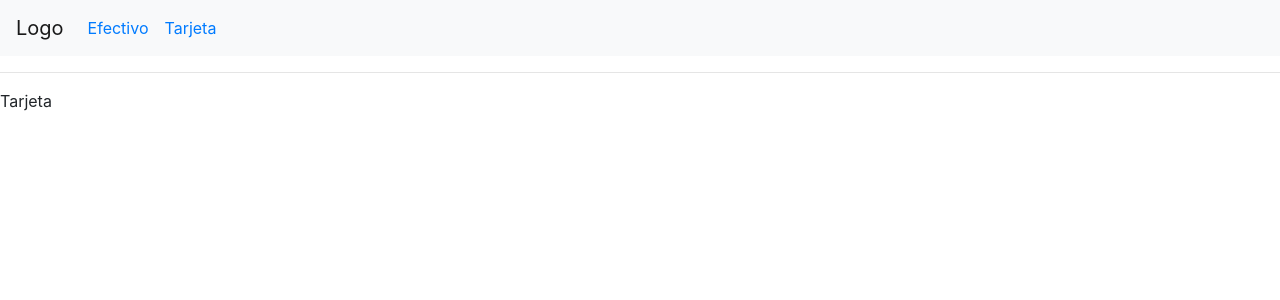
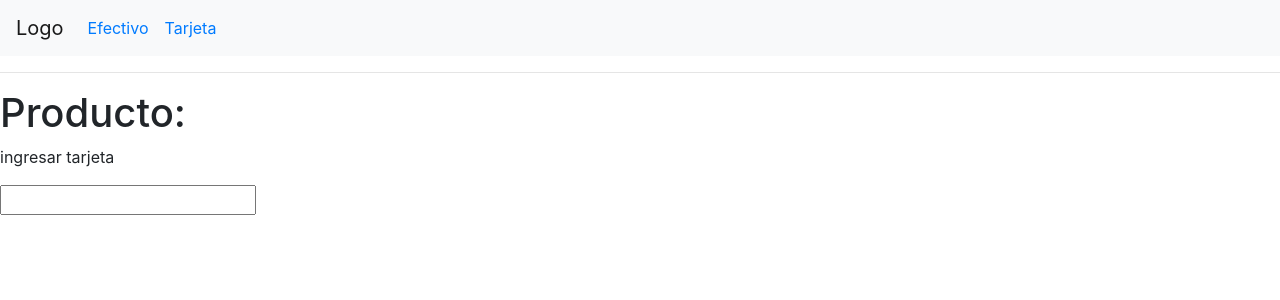
Before and after one commit to yennyelizabeth/square-pos, a React (Create React App) app: page /card in a window 1280 px wide. Shown: the top 300 px of the page. Built offline with nearby package versions, Linux system fonts and the light colour scheme.

Commit message:
agregando maquetado en card.js

```diff
--- a/src/components/card.js
+++ b/src/components/card.js
@@ -1,7 +1,19 @@
 import React from 'react'
+import ProductList from './card'
 
 const Card = () => (
-    <div>Tarjeta</div>
+    <div>
+        <div>
+            <h1>Producto:</h1>
+        </div>
+
+        <div>
+          <p>ingresar tarjeta</p>
+          <input/>
+
+        </div>
+    </div>
+
 )
 
 export default Card
```
